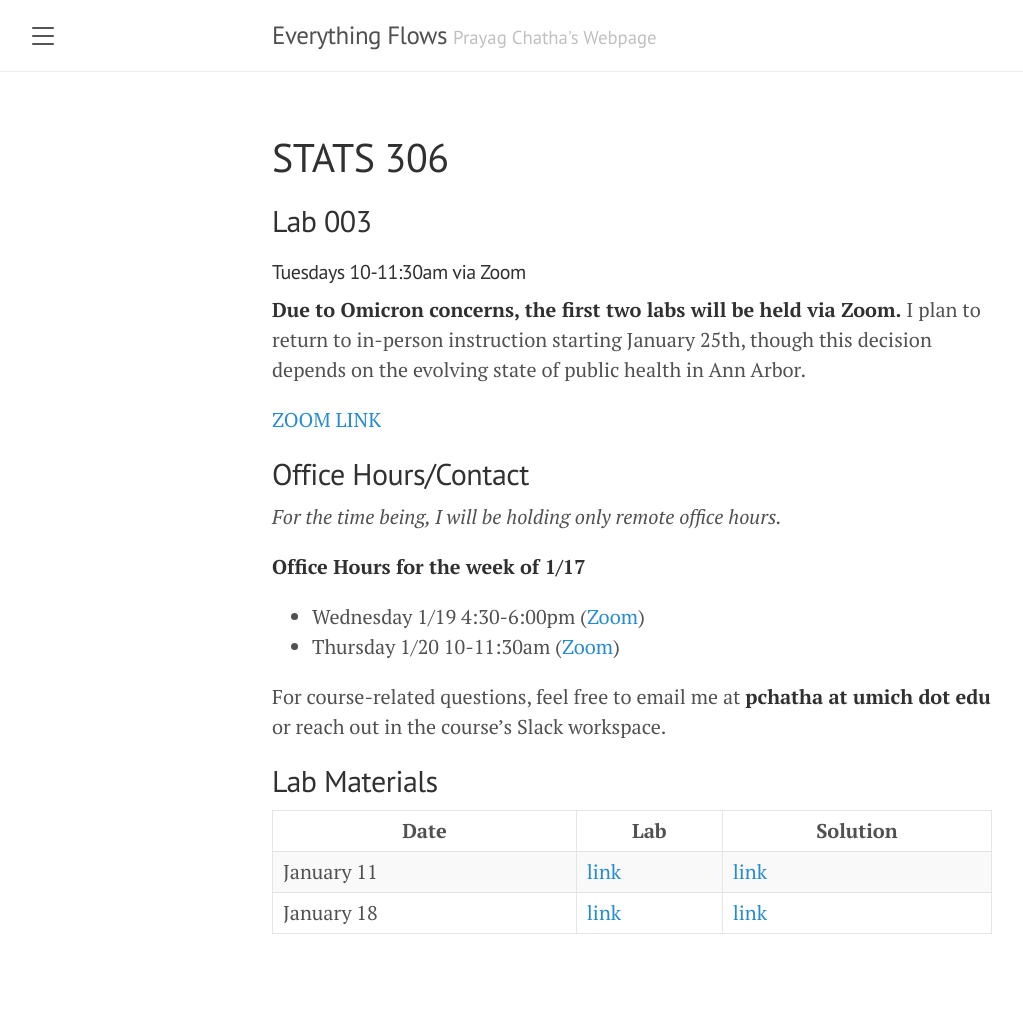
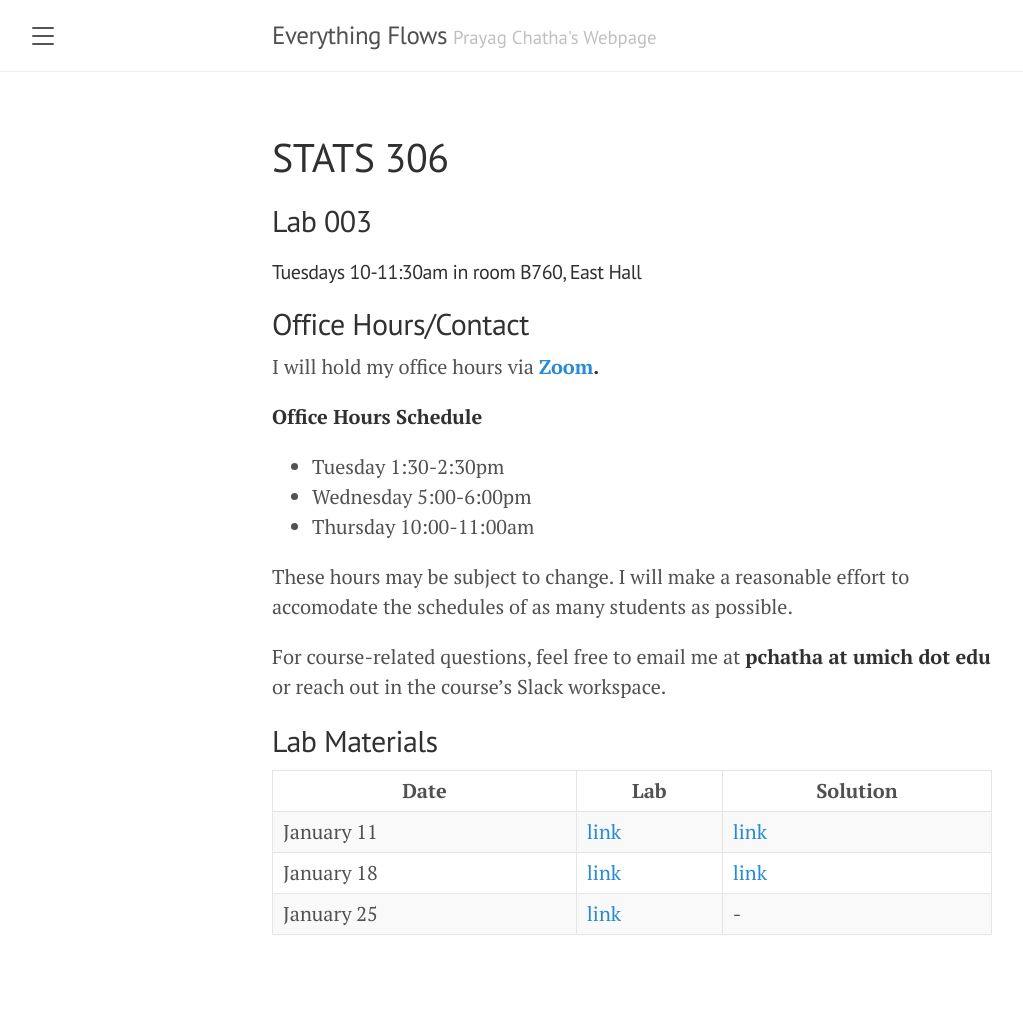
Before and after one commit to chathasphere/chathasphere.github.io, a Jekyll site: the page built from teaching/stats306.md, in a window 1280 px wide. Shown: the whole page, without its empty margins (8-1031 px from the left). Built offline with Jekyll 4.4.1, drawn with Linux system fonts in a browser that asks for light colours.

Commit message:
uploaded lab 3

```diff
--- a/teaching/stats306.md
+++ b/teaching/stats306.md
@@ -3,19 +3,18 @@ layout: page
 title: STATS 306
 ---
 ## Lab 003
-#### Tuesdays 10-11:30am via Zoom
+#### Tuesdays 10-11:30am in room B760, East Hall
 
-**Due to Omicron concerns, the first two labs will be held via Zoom.** I plan to return to in-person instruction starting January 25th, though this decision depends on the evolving state of public health in Ann Arbor.
-
-[ZOOM LINK](https://umich.zoom.us/j/97271299787)
 
 ## Office Hours/Contact
-*For the time being, I will be holding only remote office hours.*
+I will hold my office hours via **[Zoom](https://umich.zoom.us/j/95153791660).**
 
-**Office Hours for the week of 1/17**
+**Office Hours Schedule**
+- Tuesday 1:30-2:30pm
+- Wednesday 5:00-6:00pm
+- Thursday 10:00-11:00am
 
-- Wednesday 1/19 4:30-6:00pm ([Zoom](https://umich.zoom.us/j/95153791660))
-- Thursday  1/20 10-11:30am ([Zoom](https://umich.zoom.us/j/95153791660))
+These hours may be subject to change. I will make a reasonable effort to accomodate the schedules of as many students as possible.
 
 
 For course-related questions, feel free to email me at **pchatha at umich dot edu** or reach out in the course's Slack workspace.
@@ -25,3 +24,4 @@ For course-related questions, feel free to email me at **pchatha at umich dot ed
 |------------|------|----------|
 | January 11 | [link](https://colab.research.google.com/github/chathasphere/chathasphere.github.io/blob/main/teaching/306_materials/003_lab1.ipynb) | [link](https://github.com/chathasphere/chathasphere.github.io/blob/main/teaching/306_materials/003_lab1_solutions.ipynb)     |
 | January 18 | [link](https://colab.research.google.com/github/chathasphere/chathasphere.github.io/blob/main/teaching/306_materials/003_lab2.ipynb)  | [link](https://github.com/chathasphere/chathasphere.github.io/blob/main/teaching/306_materials/003_lab2_solutions.ipynb) |
+| January 25 | [link](https://github.com/chathasphere/chathasphere.github.io/blob/main/teaching/306_materials/003_lab3.ipynb) | - |
```
